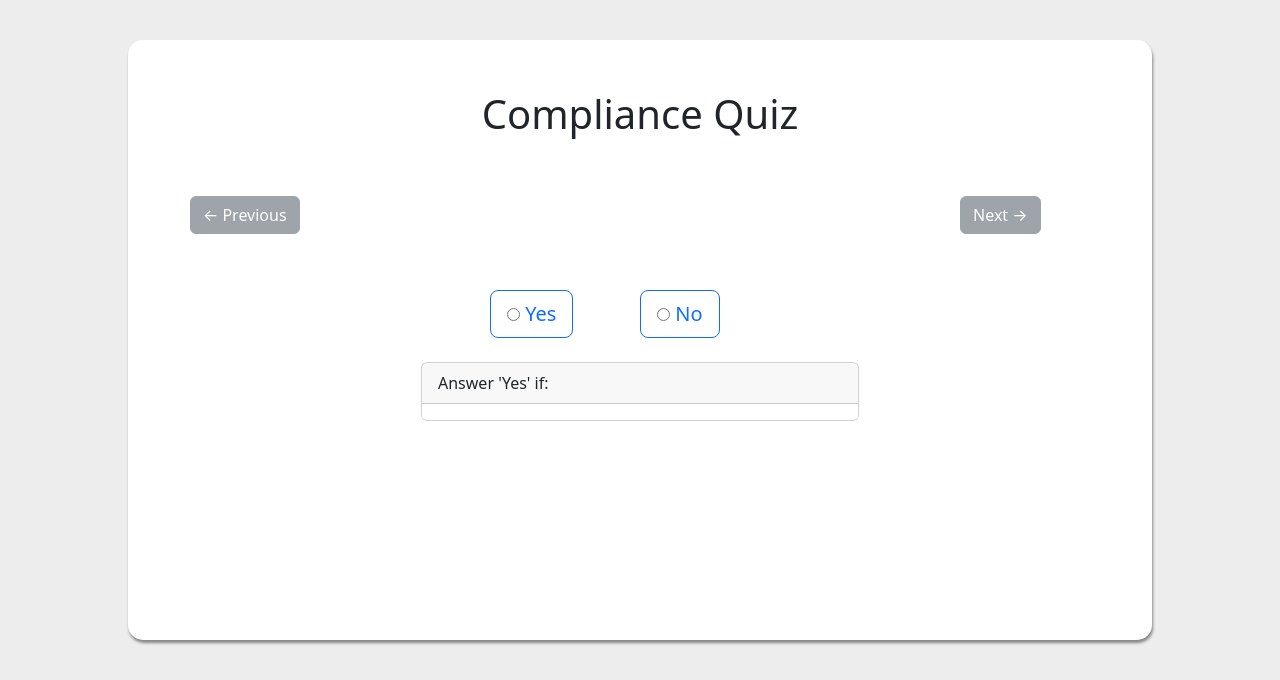
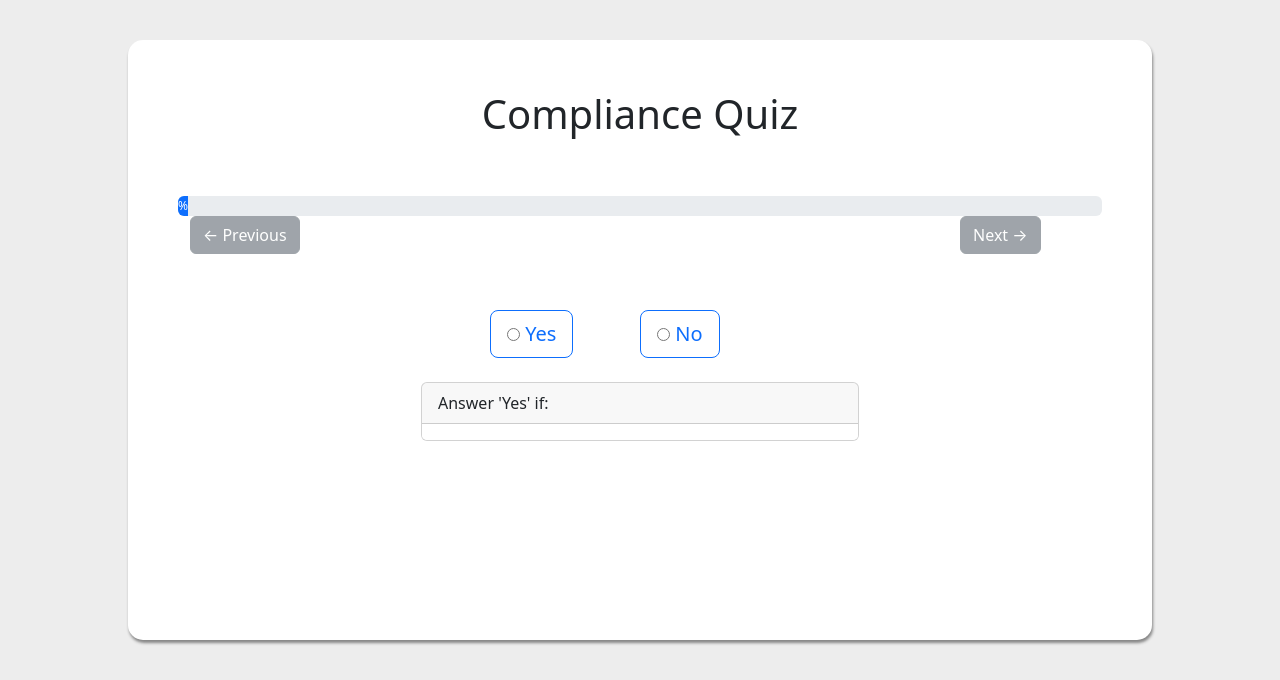
Before and after one commit to bubbafisher/Cyber-Guard-360, a PHP site: page /quiz/quiz.php in a window 1280 px wide. Shown: the part 60-740 px from the top of the page. Run offline with PHP 8.4, Linux system fonts and the light colour scheme; data that the repository does not hold is empty.

Commit message:
Added progress bar

```diff
--- a/quiz/index.php
+++ b/quiz/index.php
@@ -18,11 +18,13 @@ switch($action)
         create_survey(filter_input(INPUT_POST, 'userID'));
         $survey_id = get_survey(filter_input(INPUT_POST, 'userID'));
         $question = get_question(filter_input(INPUT_POST, 'questionID'));
+        $progress = (filter_input(INPUT_POST, 'questionID')/24)*100;
         include('quiz.php');
         break;
     case 'back':
         $survey_id = get_survey_by_id(filter_input(INPUT_POST, 'survey_id'));
         $question = get_question(get_last_question(filter_input(INPUT_POST, 'survey_id'))['question_id']);
+        $progress = (filter_input(INPUT_POST, 'questionID')/24)*100;
         include('quiz.php');
         break;
     case 'next':
--- a/quiz/quiz.php
+++ b/quiz/quiz.php
@@ -30,7 +30,9 @@
         <main>
             <div class="wrapper">
                 <h1>Compliance Quiz</h1>
-
+                <div class="progress" role="progressbar" aria-label="Example 20px high" aria-valuenow="<?php echo $progress;?>" aria-valuemin="0" aria-valuemax="100" style="height: 20px">
+                    <div class="progress-bar" style="width: <?php echo $progress;?>%"><?php echo $progress;?>%</div>
+                </div>
                 <div class="container">
                     <form action="." method="post" id="questionForm">
                         <div class="row justify-content-between">
```
